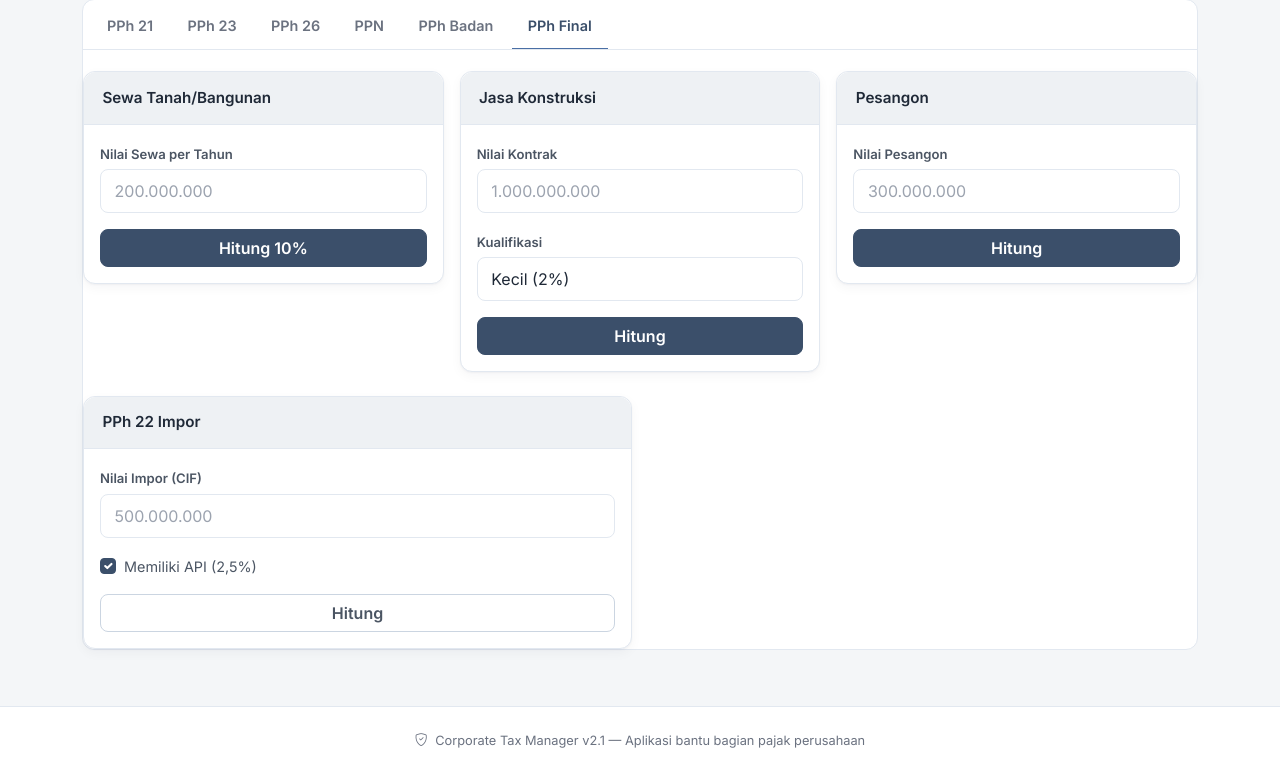
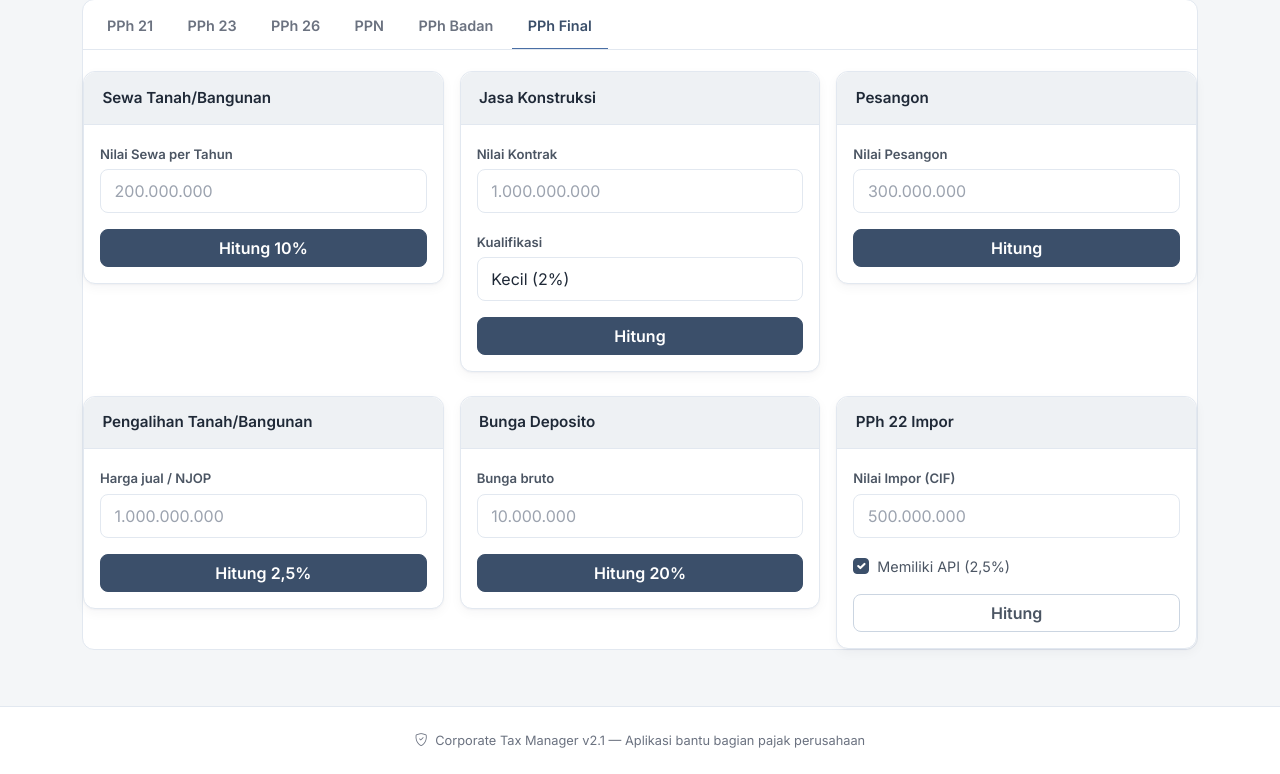
Before and after one commit to neofidao-spec/corporate-tax-manager, a Flask app: page /calculator in a window 1280 px wide, after a click on "PPh Final". Shown: the part 158-932 px from the top of the page. Run offline with Flask 3, Linux system fonts and the light colour scheme.

Commit message:
feat: wire PPh final penjualan tanah & bunga deposito into calculator
[CALCULATOR]
- Web: cards for Pengalihan Tanah/Bangunan (2.5%) and Bunga Deposito (20%)
- Routes: pph_final_penjualan, pph_final_bunga
- Android: Final spinner options for penjualan tanah & bunga deposito

[TESTS]
- Unit + route coverage for both final types
- Locale-tolerant amount assertions

[NOTE]
- Remaining unused DB helpers (pph21 log, get_summary_by_period) kept for future payroll features

```diff
--- a/templates/calculator.html
+++ b/templates/calculator.html
@@ -403,7 +403,53 @@
             </div>
         </div>
         <div class="row g-3 mt-2">
-            <div class="col-md-6">
+            <div class="col-md-4">
+                <div class="card">
+                    <div class="card-header light">Pengalihan Tanah/Bangunan</div>
+                    <div class="card-body">
+                        <form method="POST">
+                            <input type="hidden" name="calc_type" value="pph_final_penjualan">
+                            <div class="mb-3">
+                                <label class="form-label">Harga jual / NJOP</label>
+                                <input type="number" name="harga_jual" class="form-control" placeholder="1.000.000.000" min="0">
+                            </div>
+                            <button type="submit" class="btn btn-copper w-100">Hitung 2,5%</button>
+                        </form>
+                        {% if calc_type == 'pph_final_penjualan' and results %}
+                        <div class="small mt-2 p-2 bg-light rounded">
+                            <div>Tarif: <strong>{{ results.tarif }}</strong></div>
+                            <div>PPh Final: <strong>Rp {{ "{:,.0f}".format(results.pph) }}</strong></div>
+                            {% if results.ppn is defined %}
+                            <div>PPN terkait: <strong>Rp {{ "{:,.0f}".format(results.ppn) }}</strong></div>
+                            {% endif %}
+                        </div>
+                        {% endif %}
+                    </div>
+                </div>
+            </div>
+            <div class="col-md-4">
+                <div class="card">
+                    <div class="card-header light">Bunga Deposito</div>
+                    <div class="card-body">
+                        <form method="POST">
+                            <input type="hidden" name="calc_type" value="pph_final_bunga">
+                            <div class="mb-3">
+                                <label class="form-label">Bunga bruto</label>
+                                <input type="number" name="bunga_deposito" class="form-control" placeholder="10.000.000" min="0">
+                            </div>
+                            <button type="submit" class="btn btn-copper w-100">Hitung 20%</button>
+                        </form>
+                        {% if calc_type == 'pph_final_bunga' and results %}
+                        <div class="small mt-2 p-2 bg-light rounded">
+                            <div>Tarif: <strong>{{ results.tarif }}</strong></div>
+                            <div>PPh Final: <strong>Rp {{ "{:,.0f}".format(results.pph) }}</strong></div>
+                            <div>Diterima: <strong>Rp {{ "{:,.0f}".format(results.diterima) }}</strong></div>
+                        </div>
+                        {% endif %}
+                    </div>
+                </div>
+            </div>
+            <div class="col-md-4">
                 <div class="card">
                     <div class="card-header light">PPh 22 Impor</div>
                     <div class="card-body">
--- a/web_app.py
+++ b/web_app.py
@@ -195,6 +195,14 @@ def create_app(testing=False):
                 elif calc_type == 'pph_final_pesangon':
                     nilai = float(request.form.get('pesangon', 0))
                     results = calc.pph_final_pesangon(nilai)
+
+                elif calc_type == 'pph_final_penjualan':
+                    harga = float(request.form.get('harga_jual', 0))
+                    results = calc.pph_final_penjualan_tanah(harga)
+
+                elif calc_type == 'pph_final_bunga':
+                    bunga = float(request.form.get('bunga_deposito', 0))
+                    results = calc.pph_final_bunga_deposito(bunga)
 
                 elif calc_type == 'pph22_impor':
                     nilai = float(request.form.get('nilai_p22', 0))
```
Also changed, not shown: main.py (+20 -8 lines), tests/test_all.py (+26 -0 lines).
